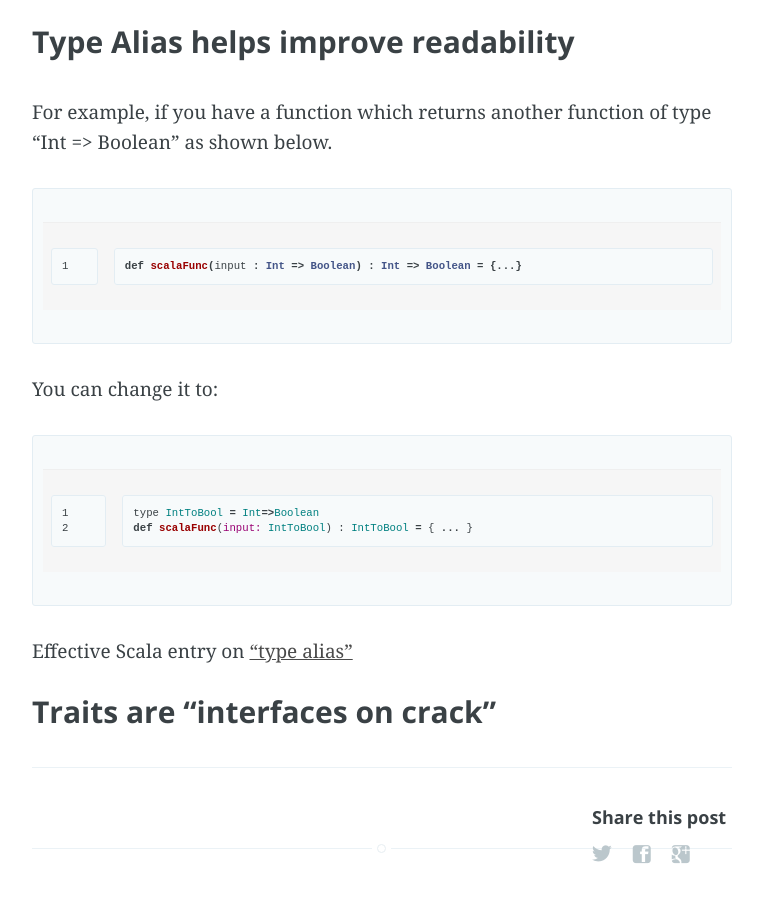
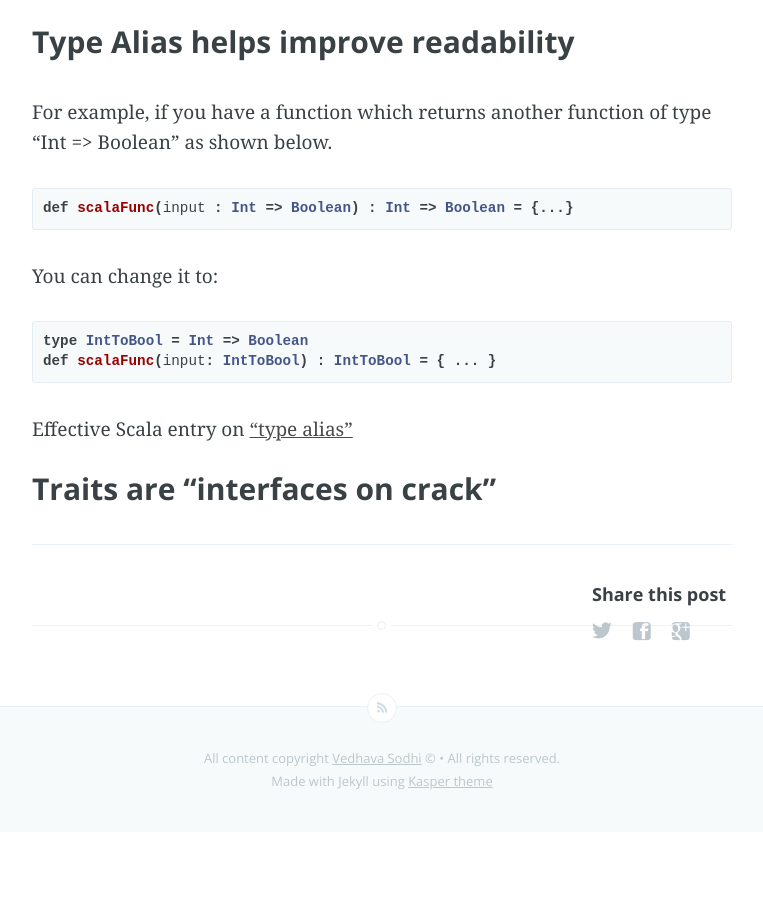
Before and after one commit to krishnabhargav/krishnabhargav.github.com, a Jekyll site: the page built from _posts/2014-06-02-Scala-once-again.md, in a window 1280 px wide and 900 px high, scrolled down 1029 px. Shown: the whole window, without its empty margins (258-1021 px from the left). Built offline with Jekyll 4.4.1, drawn with Linux system fonts in a browser that asks for light colours; Markdown is read by kramdown in place of the engine named in the settings; after the commit the page ends 1861 px from its top, so only the background shows below that.

```diff
--- a/_posts/2014-06-02-Scala-once-again.md
+++ b/_posts/2014-06-02-Scala-once-again.md
@@ -21,13 +21,13 @@ The intention here is to list a bunch of things that I know about scala that are
 
 For example, if you have a function which returns another function of type "Int => Boolean" as shown below.
 
-{% highlight scala linenos %}
+{% highlight scala %}
 def scalaFunc(input : Int => Boolean) : Int => Boolean = {...}
 {% endhighlight %}
 You can change it to:
 
-{% highlight ruby linenos %}
-type IntToBool = Int=>Boolean
+{% highlight scala %}
+type IntToBool = Int => Boolean
 def scalaFunc(input: IntToBool) : IntToBool = { ... }
 {% endhighlight %}
 
```
